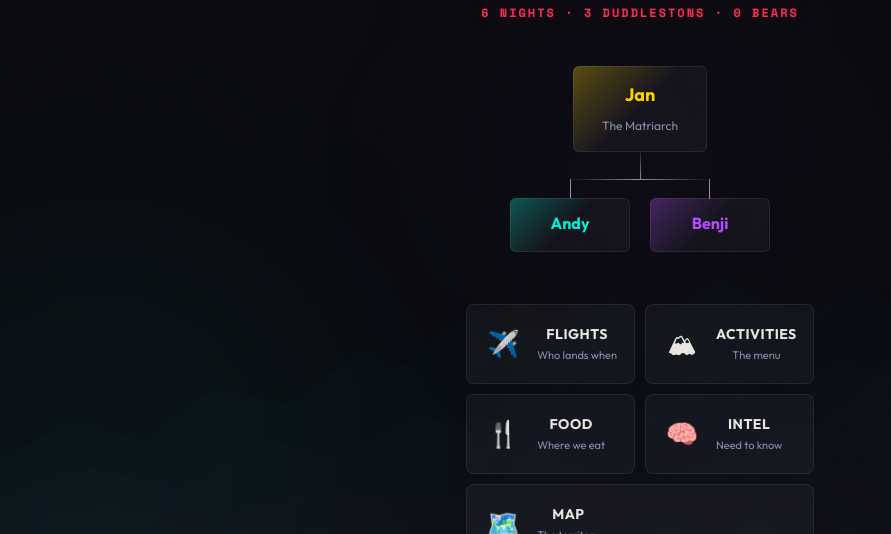
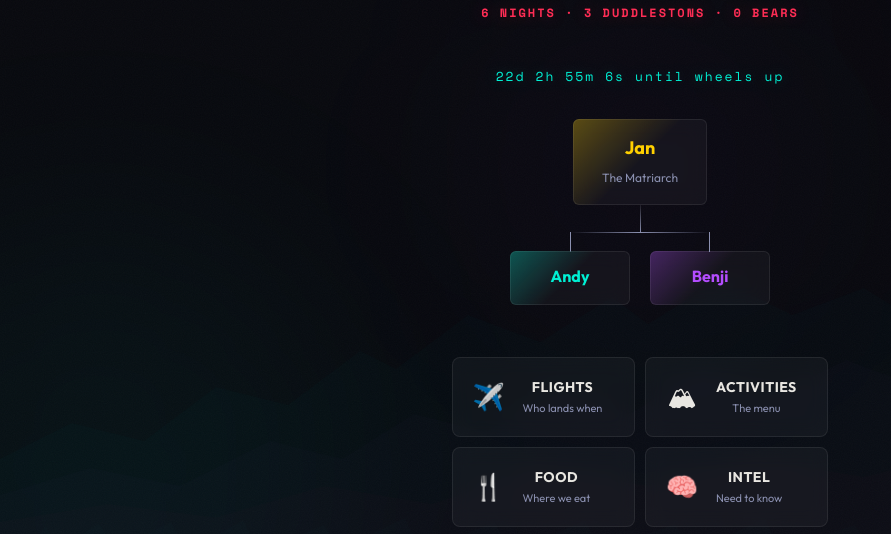
Before and after one commit to andydudds/alaska, a plain HTML site: page index.html in a window 1280 px wide. Shown: the part 233-767 px from the top of the page, without its empty margins (0-891 px from the left). Drawn offline with nearby package versions, Linux system fonts and the light colour scheme; no server answers.

Commit message:
Move countdown to hero (red at 10d, wiggle on load), add Crew Notes nav card

```diff
--- a/index.html
+++ b/index.html
@@ -115,6 +115,9 @@
 .activity-num-outing{color:var(--orange)}
 .sec-title-map{background:linear-gradient(135deg,var(--green),var(--cyan));-webkit-background-clip:text;-webkit-text-fill-color:transparent;background-clip:text}
 .nav-card:nth-child(5)::before{background:var(--green)}
+.nav-card:nth-child(6)::before{background:#fbbf24}
+@keyframes wiggle{0%,100%{transform:translateY(0) rotate(0)}20%{transform:translateY(-4px) rotate(-2deg)}40%{transform:translateY(0) rotate(2deg)}60%{transform:translateY(-3px) rotate(-1.5deg)}80%{transform:translateY(0) rotate(1deg)}}
+#hero-countdown.wiggle{animation:wiggle .7s ease-in-out}
 #trip-map{height:420px;border-radius:8px;border:1px solid var(--border);overflow:hidden;margin-top:8px}
 @media(max-width:480px){.nav-grid{grid-template-columns:1fr}.flight-detail{flex-direction:column;gap:4px}.tree-sons{gap:12px}.tree-son{min-width:100px;padding:10px 16px}}
 </style>
@@ -135,6 +138,7 @@
 <h1 class="hero-title">Alaska.</h1>
 <p class="hero-sub"><a href="https://www.alyeskaresort.com" target="_blank" style="color:var(--dim);text-decoration:underline;text-underline-offset:3px;transition:color .15s" onmouseover="this.style.color='var(--cyan)'" onmouseout="this.style.color='var(--dim)'">Alyeska Resort</a>, <a href="https://www.google.com/maps/place/Alyeska+Resort/@60.9604,-149.1079,14z" target="_blank" style="color:var(--dim);text-decoration:underline;text-underline-offset:3px;transition:color .15s" onmouseover="this.style.color='var(--cyan)'" onmouseout="this.style.color='var(--dim)'">Girdwood</a> &amp; beyond.</p>
 <p class="hero-date">6 NIGHTS &middot; 3 DUDDLESTONS &middot; 0 BEARS</p>
+<div id="hero-countdown" style="font-family:'Space Mono',monospace;font-size:13px;color:var(--cyan);letter-spacing:2px;text-shadow:0 0 16px rgba(0,240,212,.3);margin-bottom:32px;cursor:default"></div>
 <div class="hero-cast">
 <div class="family-tree">
 <div class="tree-mom"><strong>Jan</strong><span>The Matriarch</span></div>
@@ -150,7 +154,8 @@
 <a href="#activities" class="nav-card"><div class="nav-icon">&#127956;</div><div><div class="nav-label">Activities</div><div class="nav-desc">The menu</div></div></a>
 <a href="#food" class="nav-card"><div class="nav-icon">&#127860;</div><div><div class="nav-label">Food</div><div class="nav-desc">Where we eat</div></div></a>
 <a href="#intel" class="nav-card"><div class="nav-icon">&#129504;</div><div><div class="nav-label">Intel</div><div class="nav-desc">Need to know</div></div></a>
-<a href="#map" class="nav-card" style="grid-column:span 2"><div class="nav-icon">&#128506;&#65039;</div><div><div class="nav-label">Map</div><div class="nav-desc">The territory</div></div></a>
+<a href="#map" class="nav-card"><div class="nav-icon">&#128506;&#65039;</div><div><div class="nav-label">Map</div><div class="nav-desc">The territory</div></div></a>
+<a href="#notes" class="nav-card"><div class="nav-icon">&#128221;</div><div><div class="nav-label">Crew Notes</div><div class="nav-desc">The bulletin board</div></div></a>
 </div>
 </div>
 
@@ -378,7 +383,7 @@
 <div class="footer">
 <div class="footer-quote">"I'm harder than a woodpecker's lips."</div>
 <p>&mdash; Andy, re: this trip</p>
-<div class="footer-countdown" id="countdown" style="margin-top:28px;font-family:'Space Mono',monospace;font-size:13px;color:var(--cyan);letter-spacing:2px;text-shadow:0 0 16px rgba(0,240,212,.3)"></div>
+
 <div class="footer-version" style="margin-top:16px;font-family:'Space Mono',monospace;font-size:10px;color:rgba(255,255,255,.15);letter-spacing:2px">ALASKA 2026 &mdash; DUDDLESTON</div>
 </div>
 </body>
@@ -390,17 +395,31 @@
   function tick(){
     var now = new Date();
     var diff = depart - now;
-    var el = document.getElementById('countdown');
+    var el = document.getElementById('hero-countdown');
     if(!el) return;
-    if(diff <= 0){ el.textContent = 'WHEELS UP.'; return; }
+    if(diff <= 0){ el.textContent = 'WHEELS UP ✈️'; el.style.color='var(--hot)'; el.style.textShadow='0 0 20px rgba(255,45,85,.6)'; return; }
     var d = Math.floor(diff/864e5);
     var h = Math.floor((diff%864e5)/36e5);
     var m = Math.floor((diff%36e5)/6e4);
     var s = Math.floor((diff%6e4)/1e3);
     el.textContent = d + 'd ' + h + 'h ' + m + 'm ' + s + 's until wheels up';
+    if(d < 10){
+      el.style.color = 'var(--hot)';
+      el.style.textShadow = '0 0 20px rgba(255,45,85,.5)';
+    } else {
+      el.style.color = 'var(--cyan)';
+      el.style.textShadow = '0 0 16px rgba(0,240,212,.3)';
+    }
     setTimeout(tick, 1000);
   }
   tick();
+  // wiggle on load after 600ms
+  setTimeout(function(){
+    var el = document.getElementById('hero-countdown');
+    if(!el) return;
+    el.classList.add('wiggle');
+    setTimeout(function(){ el.classList.remove('wiggle'); }, 800);
+  }, 600);
 })();
 
 (function(){
```
